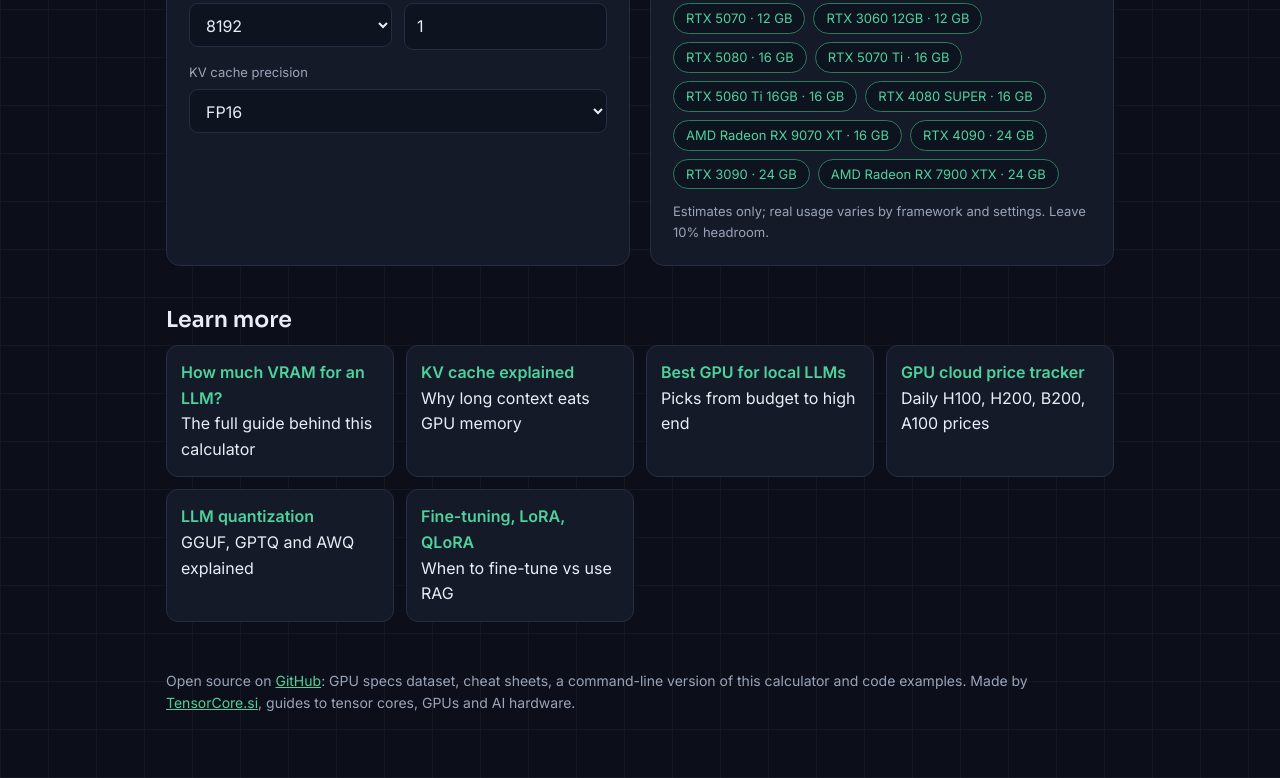
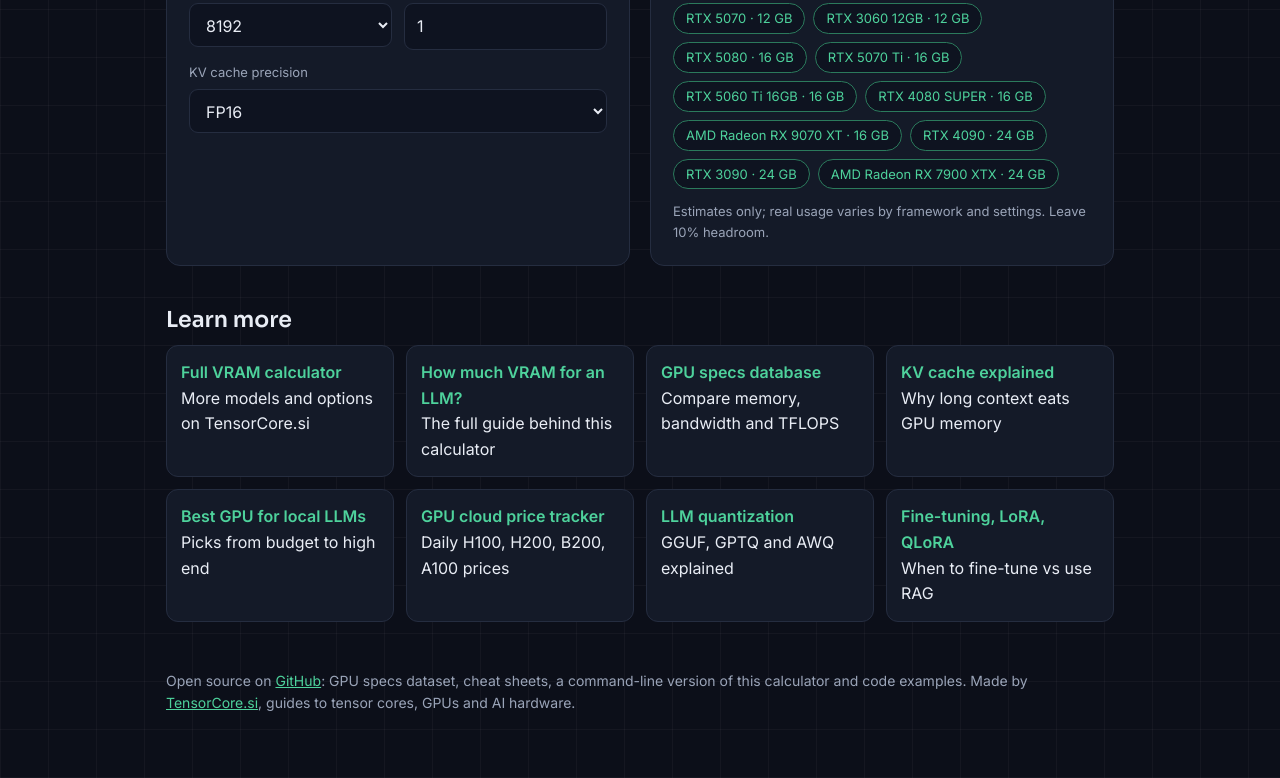
Before and after one commit to scienceinquiry12-max/ai-gpu-handbook, a plain HTML site: page docs/index.html in a window 1280 px wide. Shown: the part 567-1345 px from the top of the page. Drawn offline with Linux system fonts and the light colour scheme.

Commit message:
Link to TensorCore.si VRAM calculator and GPU specs database
Co-Authored-By: Claude Opus 5.5 <noreply@anthropic.com>
Claude-Session: https://claude.ai/code/session_0179VM3azk39jo6KpEPXErXy

```diff
--- a/docs/index.html
+++ b/docs/index.html
@@ -75,7 +75,9 @@ footer{margin-top:48px;color:var(--mut);font-size:14px}
 
 <h2 style="margin-top:40px">Learn more</h2>
 <div class="links">
+<a href="https://tensorcore.si/vram-calculator/"><b>Full VRAM calculator</b>More models and options on TensorCore.si</a>
 <a href="https://tensorcore.si/how-much-vram-for-llm/"><b>How much VRAM for an LLM?</b>The full guide behind this calculator</a>
+<a href="https://tensorcore.si/gpu-specs/"><b>GPU specs database</b>Compare memory, bandwidth and TFLOPS</a>
 <a href="https://tensorcore.si/kv-cache-explained/"><b>KV cache explained</b>Why long context eats GPU memory</a>
 <a href="https://tensorcore.si/best-gpu-for-local-llm/"><b>Best GPU for local LLMs</b>Picks from budget to high end</a>
 <a href="https://tensorcore.si/gpu-cloud-pricing/"><b>GPU cloud price tracker</b>Daily H100, H200, B200, A100 prices</a>
```
Also changed, not shown: 1 other file.
